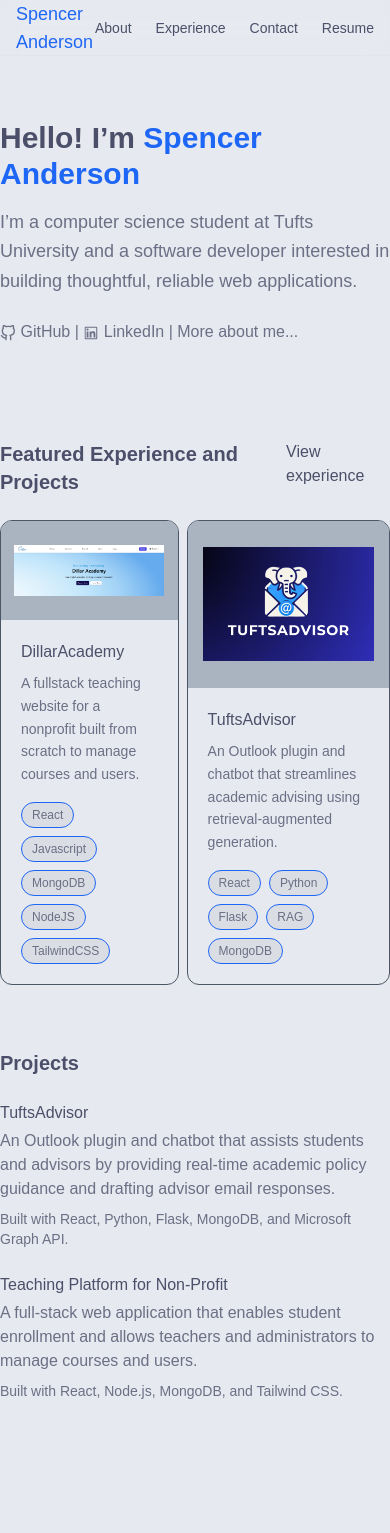
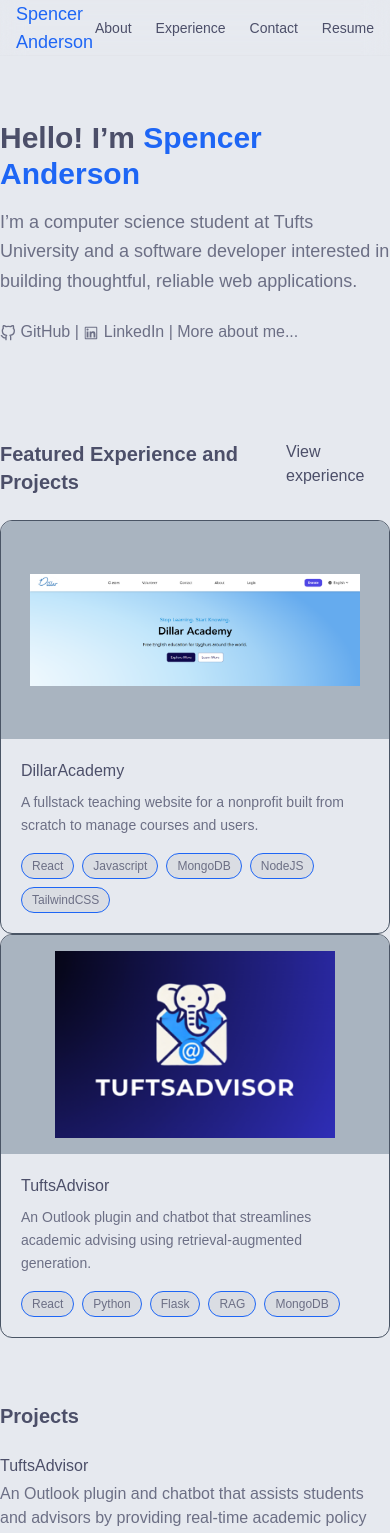
Before and after one commit to Sanderson28801/portfolio, a Next.js app: page / in a window 390 px wide. Shown: the top 1533 px of the page. Before the commit the page ends 1465 px from the top, so only its background shows below. Built offline with nearby package versions, Linux system fonts and the light colour scheme.

Commit message:
mild responsiveness

```diff
--- a/app/components/sections/Experience.tsx
+++ b/app/components/sections/Experience.tsx
@@ -19,7 +19,7 @@
         </div>
         <br />
 
-        <div className="flex gap-2">
+        <div className="sm:flex sm:gap-2">
           <ShowcaseCard
             title="DillarAcademy"
             description="A fullstack teaching website for a nonprofit built from scratch to manage courses and users."
```
